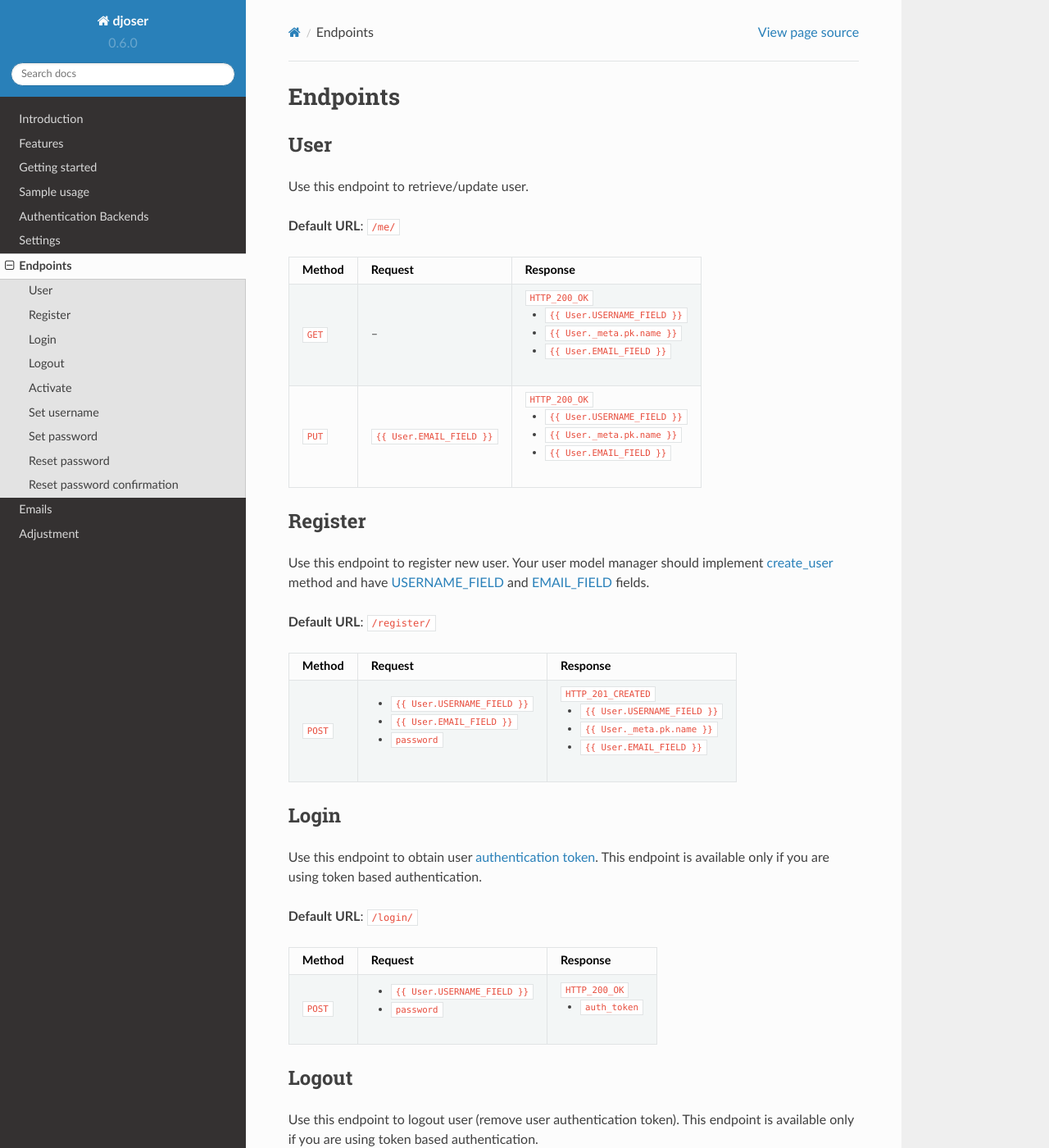
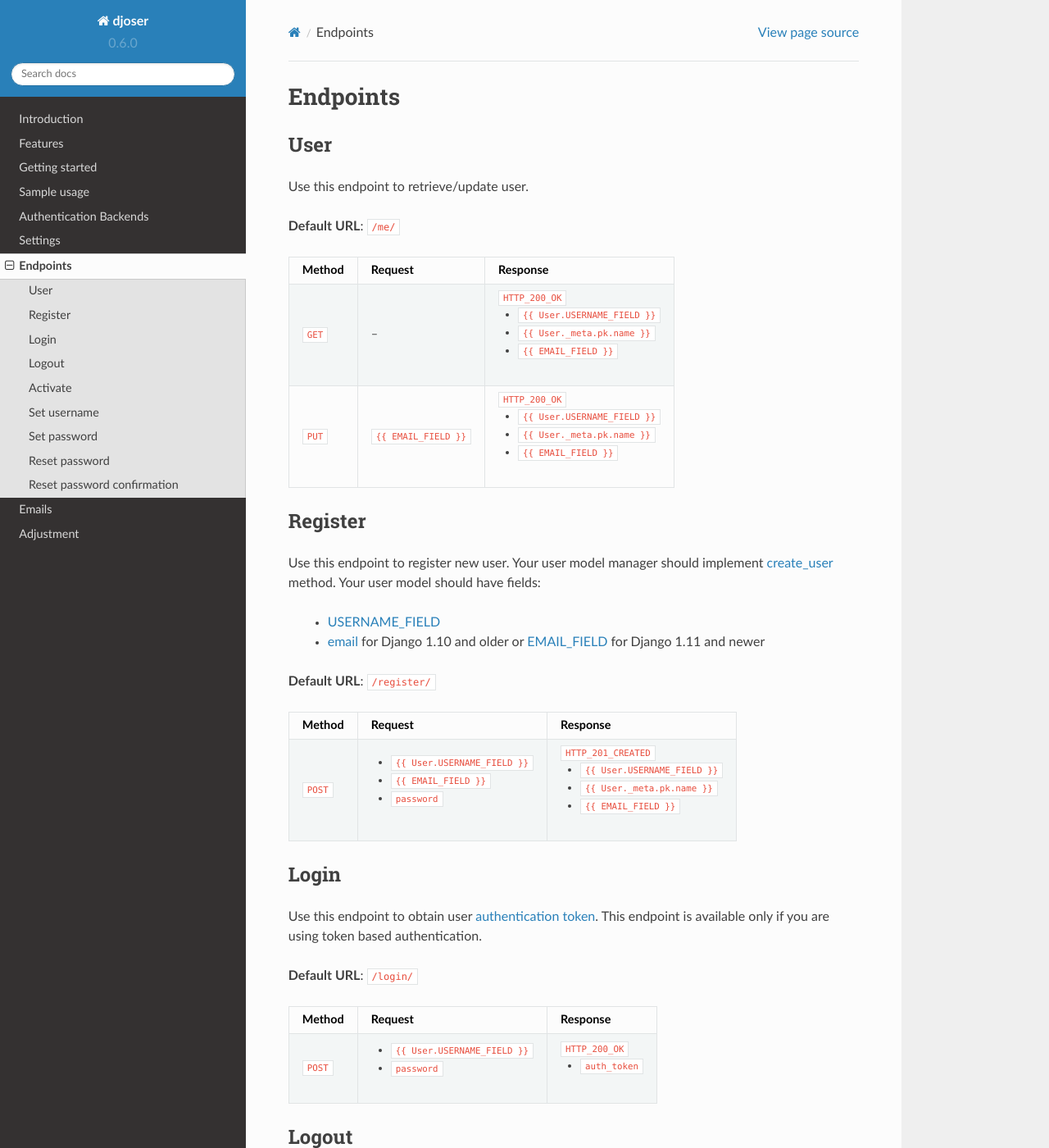
Before and after one commit to sunscrapers/djoser, a Sphinx documentation site: the page built from docs/source/endpoints.rst, in a window 1280 px wide and 1400 px high. Shown: the whole window at 82% size. Built offline with Sphinx 7.4.7 and the Read the Docs theme 2.0.0, drawn with Linux system fonts in a browser that asks for light colours.

Commit message:
Update documentation on email field

```diff
--- a/docs/source/endpoints.rst
+++ b/docs/source/endpoints.rst
@@ -15,13 +15,13 @@ Use this endpoint to retrieve/update user.
 |          |                                |                                  |
 |          |                                | * ``{{ User.USERNAME_FIELD }}``  |
 |          |                                | * ``{{ User._meta.pk.name }}``   |
-|          |                                | * ``{{ User.EMAIL_FIELD }}``     |
+|          |                                | * ``{{ EMAIL_FIELD }}``          |
 +----------+--------------------------------+----------------------------------+
-| ``PUT``  | ``{{ User.EMAIL_FIELD }}``     | ``HTTP_200_OK``                  |
+| ``PUT``  | ``{{ EMAIL_FIELD }}``          | ``HTTP_200_OK``                  |
 |          |                                |                                  |
 |          |                                | * ``{{ User.USERNAME_FIELD }}``  |
 |          |                                | * ``{{ User._meta.pk.name }}``   |
-|          |                                | * ``{{ User.EMAIL_FIELD }}``     |
+|          |                                | * ``{{ EMAIL_FIELD }}``          |
 +----------+--------------------------------+----------------------------------+
 
 Register
@@ -29,9 +29,10 @@ Register
 
 Use this endpoint to register new user. Your user model manager should
 implement `create_user <https://docs.djangoproject.com/en/dev/ref/contrib/auth/#django.contrib.auth.models.UserManager.create_user>`_
-method and have `USERNAME_FIELD <https://docs.djangoproject.com/en/dev/topics/auth/customizing/#django.contrib.auth.models.CustomUser.USERNAME_FIELD>`_
-and `EMAIL_FIELD <https://docs.djangoproject.com/en/dev/topics/auth/customizing/#django.contrib.auth.models.CustomUser.EMAIL_FIELD>`_
-fields.
+method. Your user model should have fields:
+
+    * `USERNAME_FIELD <https://docs.djangoproject.com/en/dev/topics/auth/customizing/#django.contrib.auth.models.CustomUser.USERNAME_FIELD>`_
+    * `email <https://docs.djangoproject.com/en/1.10/ref/contrib/auth/#django.contrib.auth.models.User.email>`_ for Django 1.10 and older or `EMAIL_FIELD <https://docs.djangoproject.com/en/dev/topics/auth/customizing/#django.contrib.auth.models.CustomUser.EMAIL_FIELD>`_ for Django 1.11 and newer
 
 **Default URL**: ``/register/``
 
@@ -39,10 +40,10 @@ fields.
 | Method   |  Request                          | Response                         |
 +==========+===================================+==================================+
 | ``POST`` | * ``{{ User.USERNAME_FIELD }}``   | ``HTTP_201_CREATED``             |
-|          | * ``{{ User.EMAIL_FIELD }}``      |                                  |
+|          | * ``{{ EMAIL_FIELD }}``           |                                  |
 |          | * ``password``                    | * ``{{ User.USERNAME_FIELD }}``  |
 |          |                                   | * ``{{ User._meta.pk.name }}``   |
-|          |                                   | * ``{{ User.EMAIL_FIELD }}``     |
+|          |                                   | * ``{{ EMAIL_FIELD }}``          |
 +----------+-----------------------------------+----------------------------------+
 
 Login
```
